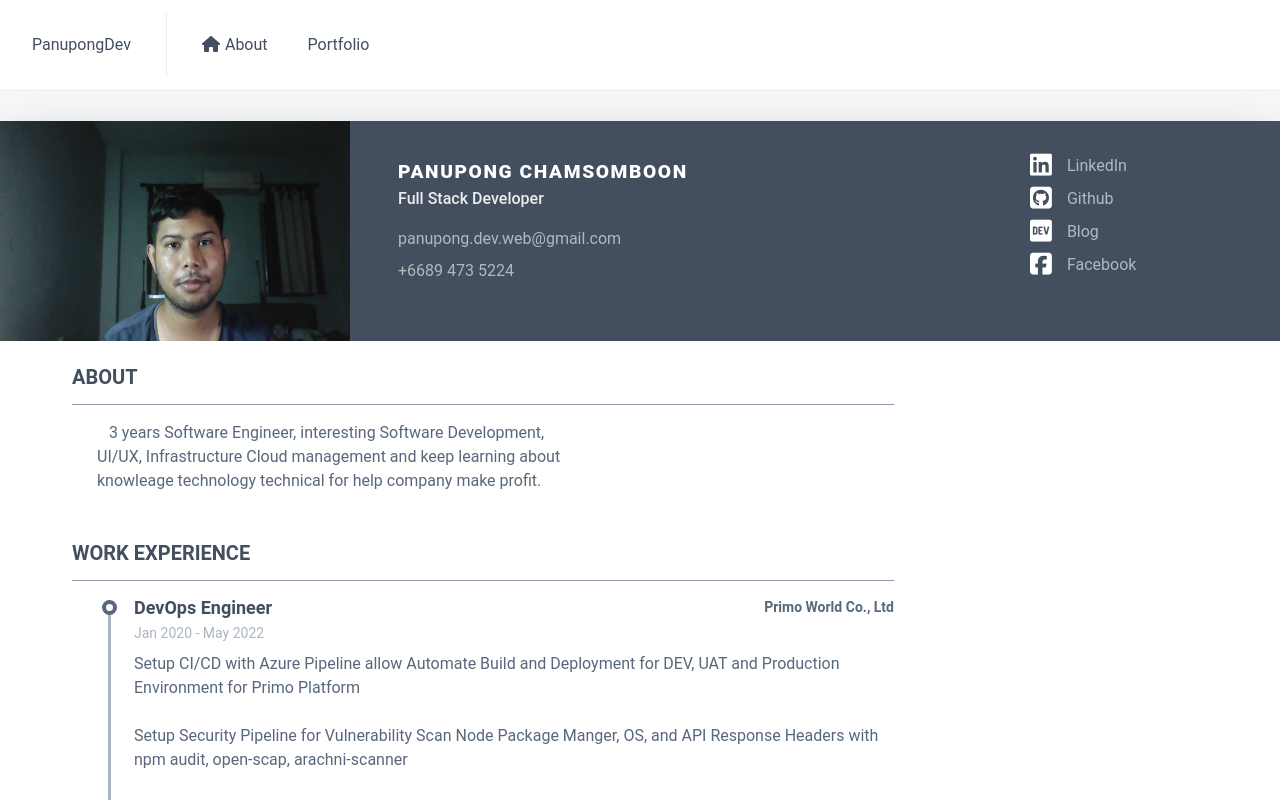
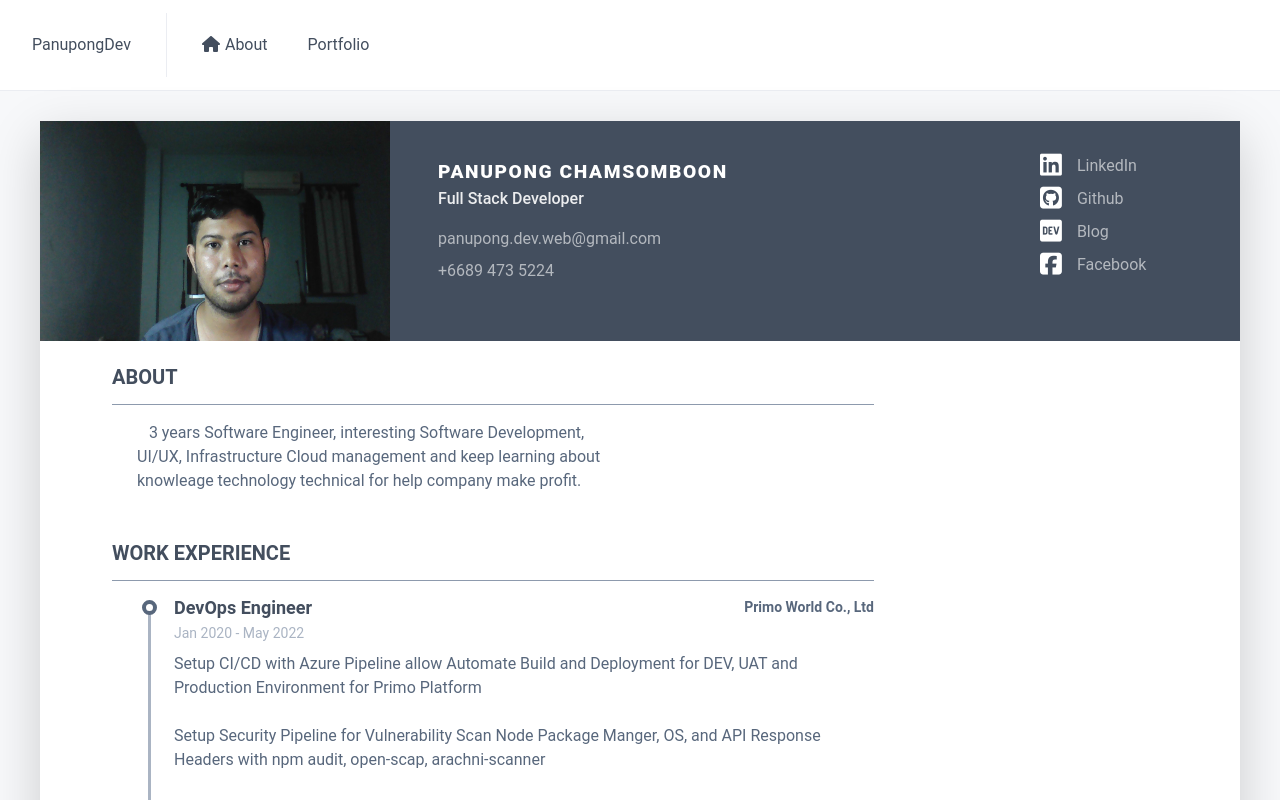
Before and after one commit to PanupongDeve/panupong-resume, a React (Vite) app in the folder client/: page / in a window 1280 px wide. Shown: the top 800 px of the page. Built offline with nearby package versions, Linux system fonts and the light colour scheme.

Commit message:
[FiX] - Card Header Secondary

```diff
--- a/client/index.html
+++ b/client/index.html
@@ -4,7 +4,7 @@
     <meta charset="UTF-8" />
     <link rel="icon" type="image/svg+xml" href="/src/favicon.svg" />
     <meta name="viewport" content="width=device-width, initial-scale=1.0" />
-    <title>Vite App</title>
+    <title>Panupong Chamsombooon - Tar </title>
     <link href="https://cdn.jsdelivr.net/npm/bootstrap@5.2.0-beta1/dist/css/bootstrap.min.css" rel="stylesheet" integrity="sha384-0evHe/X+R7YkIZDRvuzKMRqM+OrBnVFBL6DOitfPri4tjfHxaWutUpFmBp4vmVor" crossorigin="anonymous">
   </head>
   <body>
--- a/client/src/components/ResumeCardHeader/styles.css
+++ b/client/src/components/ResumeCardHeader/styles.css
@@ -38,7 +38,7 @@
 
 .header-card .secondary-info {
     margin-left: 100px;
-    min-width: 400px;
+    min-width: 350px;
 }
 
 .header-card .contact-list__icon {
--- a/client/src/components/Wrapper/styles.css
+++ b/client/src/components/Wrapper/styles.css
@@ -7,6 +7,6 @@
 
 
 .resume-wrapper-inner {
-    max-width: 2000px;
+    max-width: 1200px;
 
 }
```
